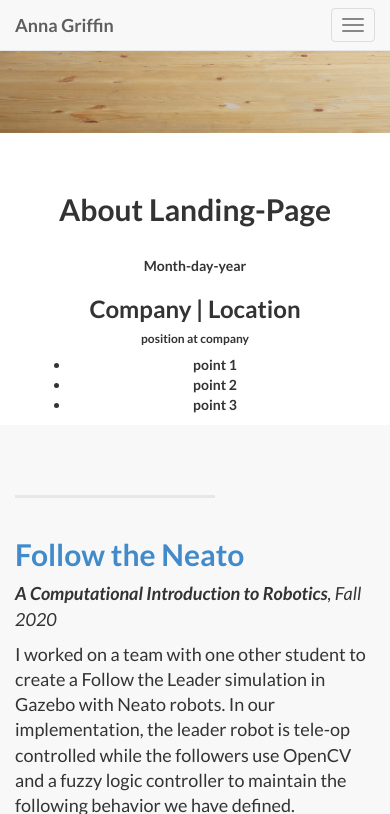
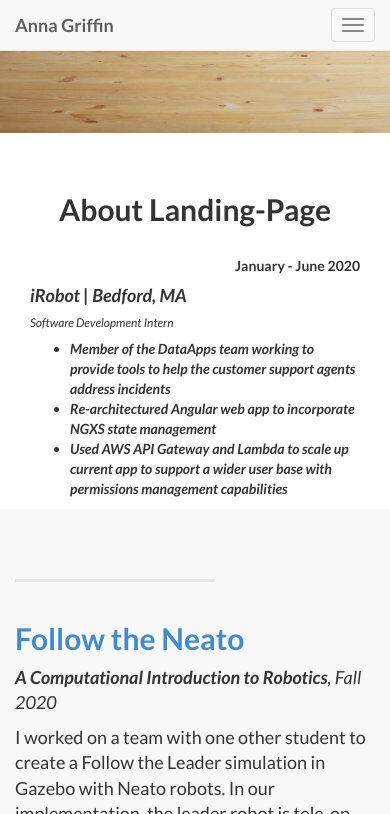
Before and after one commit to annagriffin/portfolio, a Jekyll site: the page built from index.html, in a window 390 px wide and 1400 px high, scrolled down 348 px, cut to the strip 0-814 px from the top of the window. Built offline with Jekyll 4.4.1, drawn with Linux system fonts in a browser that asks for light colours; nearby versions of some CDN libraries; library files that are not in the unit come from our copies.

Commit message:
add first compnay

```diff
--- a/_includes/about.html
+++ b/_includes/about.html
@@ -26,19 +26,20 @@
       <div class="content-section">
         <div class="container">
             <div class="row">
-                <div class="col-lg-2 col-sm-3">
-                    <strong>Month-day-year</strong>
+                <div class="col-lg-2 col-sm-3 exp-date">
+                    <strong>January - June 2020</strong>
                 </div>
-                <div class="col-lg-10 col-lg-offset-2 col-sm-9">
-                    <h3>Company | Location</h3>
-                    <h6>position at company</h6>
+                <div class="col-lg-10 col-lg-offset-2 col-sm-9 exp-item">
+                    <h4>iRobot | Bedford, MA</h4>
+                    <h6 class="exp-position">Software Development Intern</h6>
                     <div>
                       <ul>
                         <li>
-                          point 1
+                          Member of the DataApps team working to provide tools to help the customer support agents address incidents
                         </li>
-                        <li>point 2</li>
-                        <li>point 3</li>
+                        <li>Re-architectured Angular web app to incorporate NGXS state management</li>
+                        <li>Used AWS API Gateway and Lambda to scale up current app to support a wider user base with permissions management
+                          capabilities</li>
                       </ul>
                     </div>
                 </div>
--- a/css/landing-page.css
+++ b/css/landing-page.css
@@ -177,3 +177,17 @@ p.copyright {
 .img-responsive {
     padding-top: 30px;
 }
+
+.exp-date {
+    text-align: right;
+}
+
+.exp-item {
+    text-align: left;
+    font-style: italic;
+}
+
+.exp-position {
+    font-style: italic;
+    font-weight: 400;
+}
```
